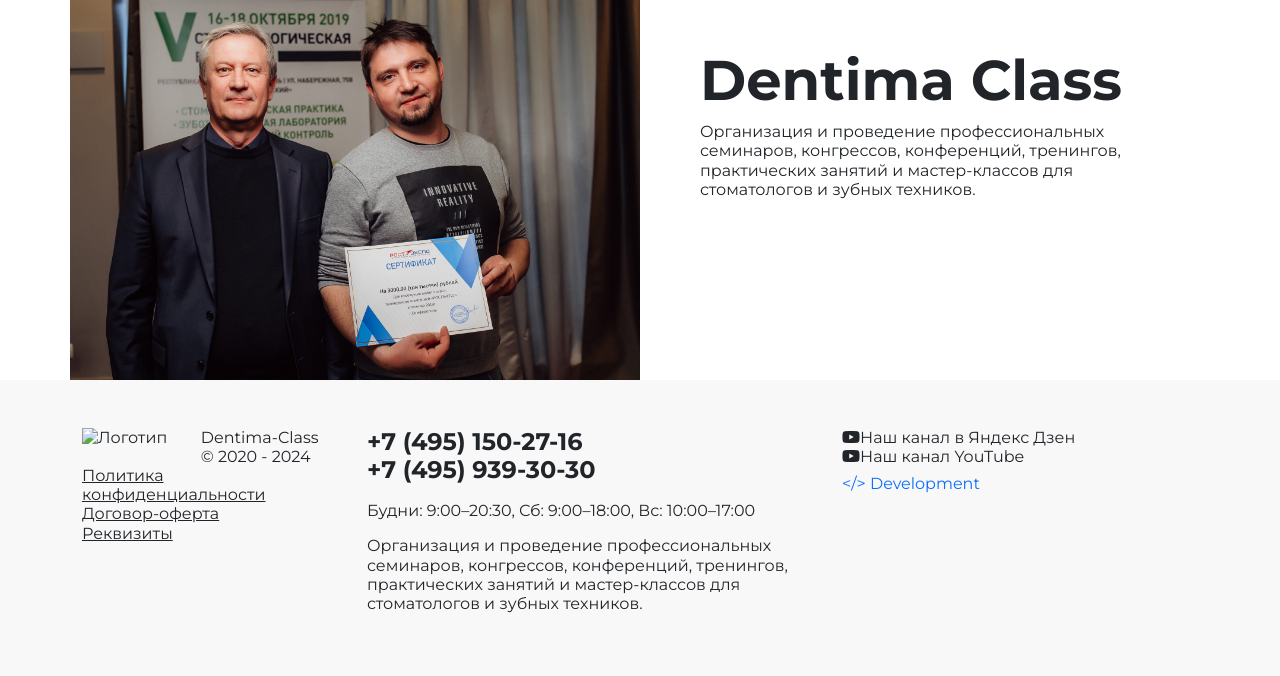
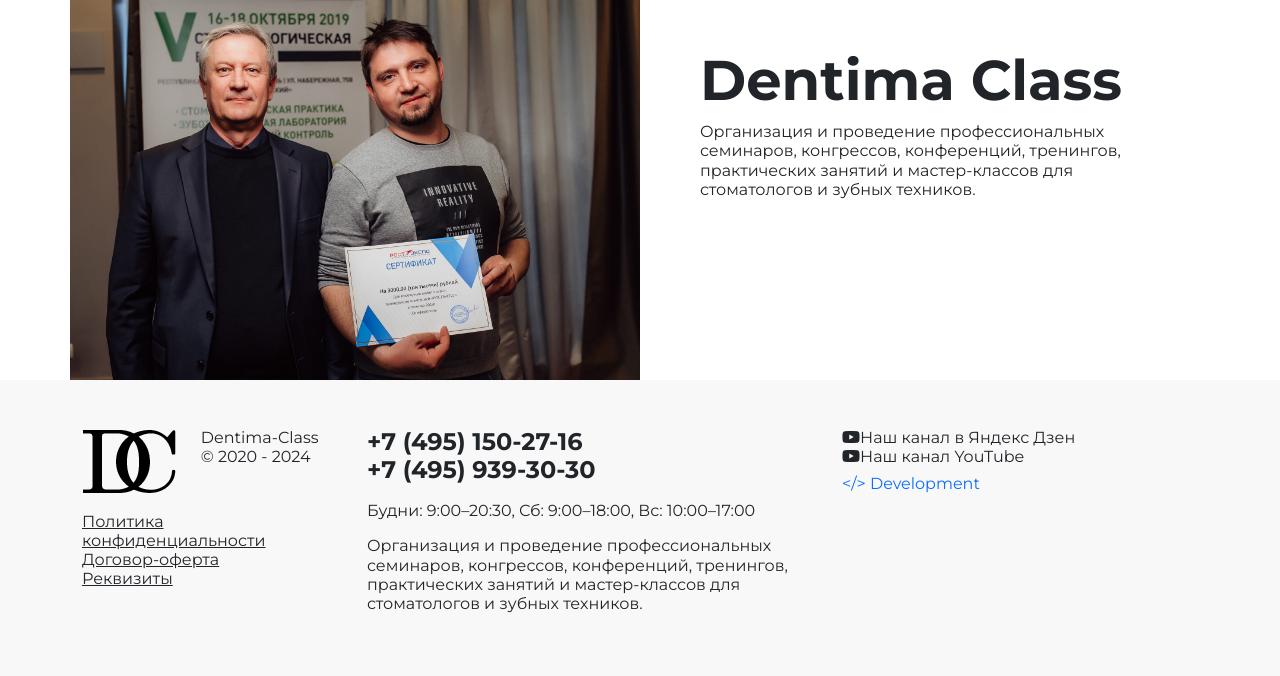
Before and after one commit to rollip/dentima_class, a Django app: page /about/ in a window 1280 px wide. Shown: the part 81-757 px from the top of the page. Run offline with Django 5.2, Linux system fonts and the light colour scheme; some libraries are stand-ins or nearby versions.

Commit message:
footer n logo

```diff
--- a/dentima_class/main/templates/base.html
+++ b/dentima_class/main/templates/base.html
@@ -99,8 +99,8 @@
       <div class="row">
         <div class="col-md-3 text-center text-md-start">
             <div class="row">
-                <div class="col-3 col-md-5 d-flex justify-content-start ">
-                    <img src="https://via.placeholder.com/100" alt="Логотип" class="logo mb-3">
+                <div class="col-3 col-md-5 d-flex justify-content-center ">
+                    <img src="{% static 'img/DC_logo.png' %}" alt="Логотип" class="logo mb-3">
                 </div>
                 <div class="col-9    col-md-7">
                     <p class="text-start" style="font-size:1rem">Dentima-Class<br>© 2020 - 2024</p>
```
Also changed, not shown: dentima_class/main/static/img/DC_logo.png (added).
